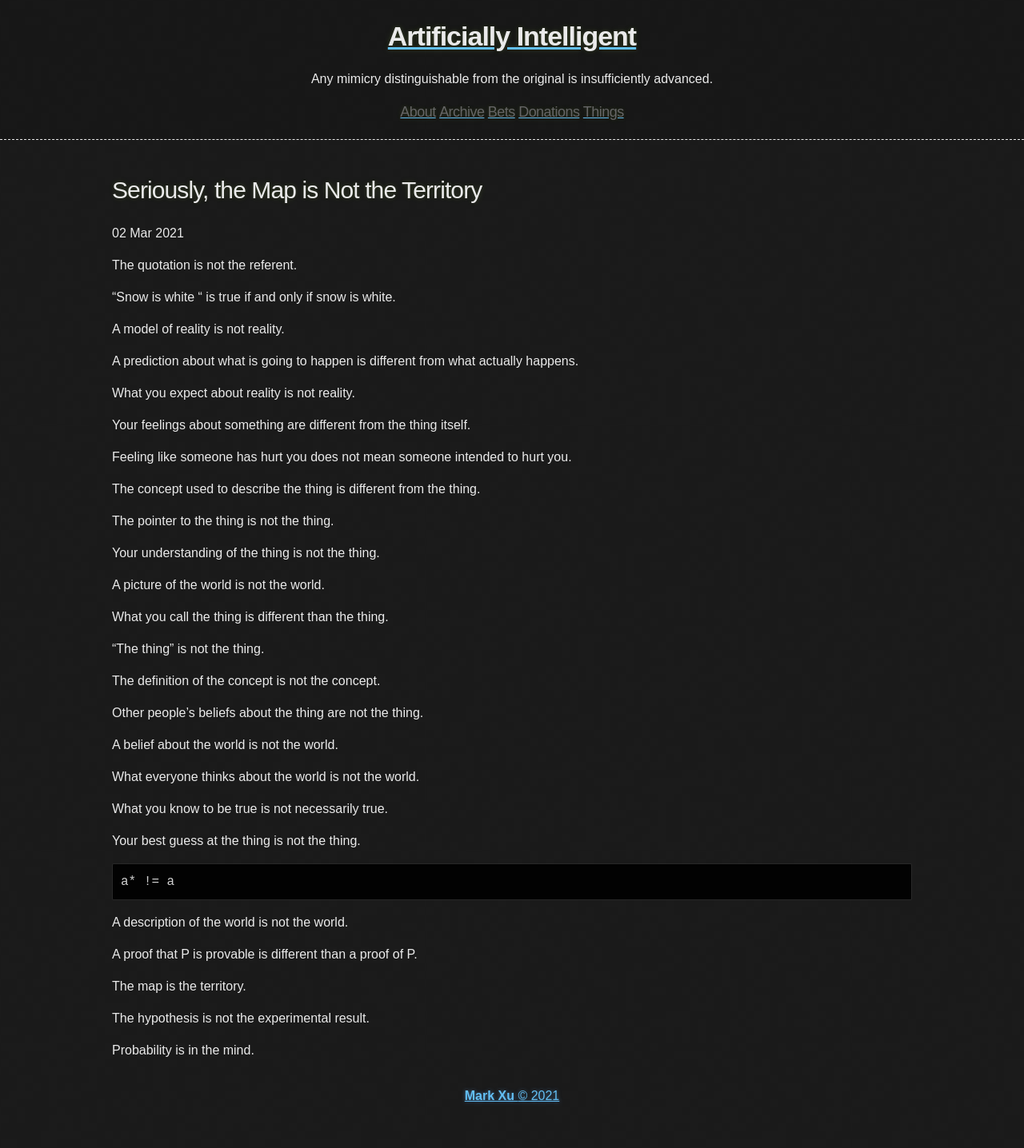
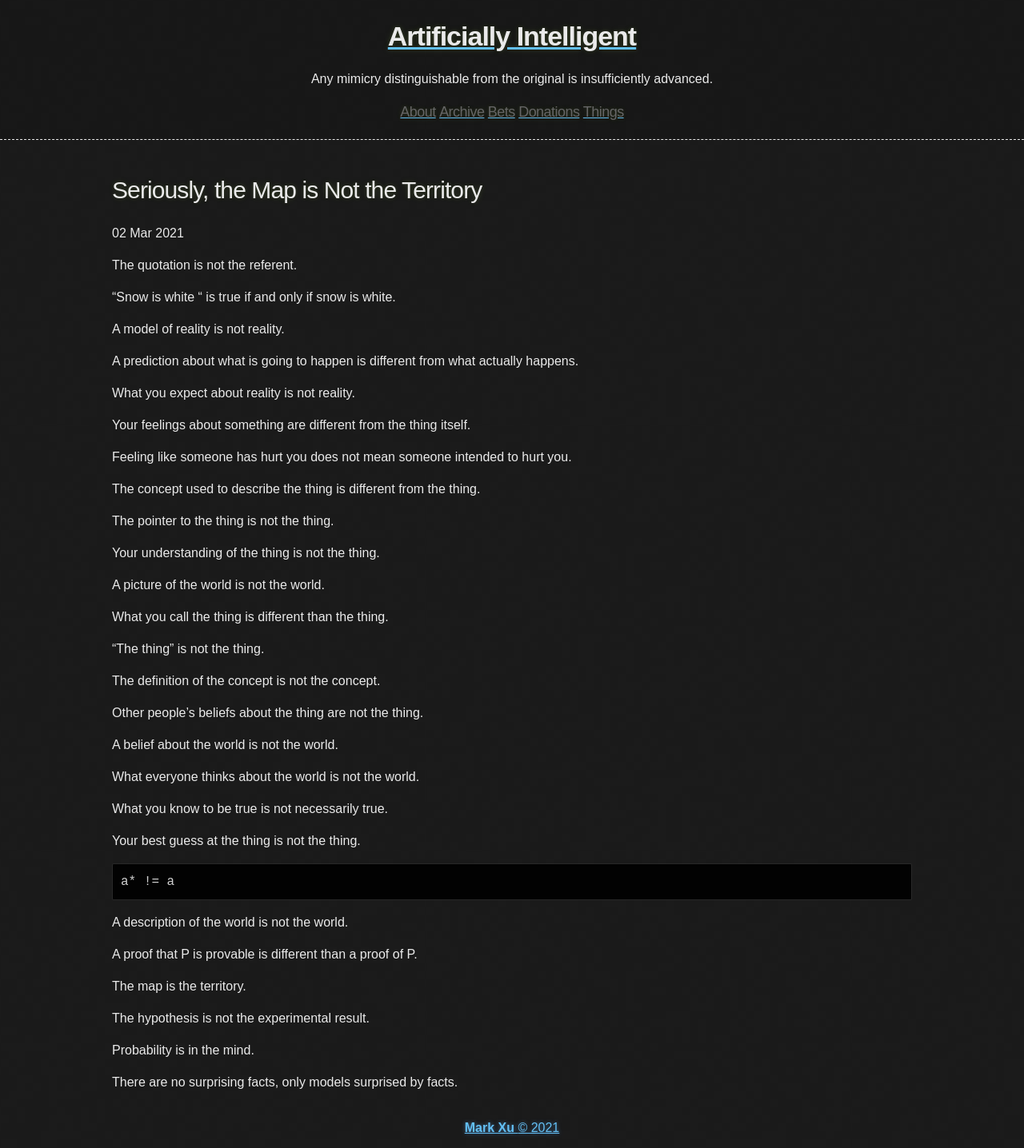
Before and after one commit to tocttou/hacker-blog, a Jekyll site: the page built from _posts/2021-3-2-Map-Territory.md, in a window 1280 px wide. Shown: the whole page at 80% size. Built offline with Jekyll 4.4.1, drawn with Linux system fonts in a browser that asks for light colours; before the commit the page ends 1396 px from its top, so only the background shows below that.

Commit message:
Update 2021-3-2-Map-Territory.md

```diff
--- a/_posts/2021-3-2-Map-Territory.md
+++ b/_posts/2021-3-2-Map-Territory.md
@@ -53,3 +53,5 @@ The map is the territory.
 The hypothesis is not the experimental result.
 
 Probability is in the mind.
+
+There are no surprising facts, only models surprised by facts.
```
